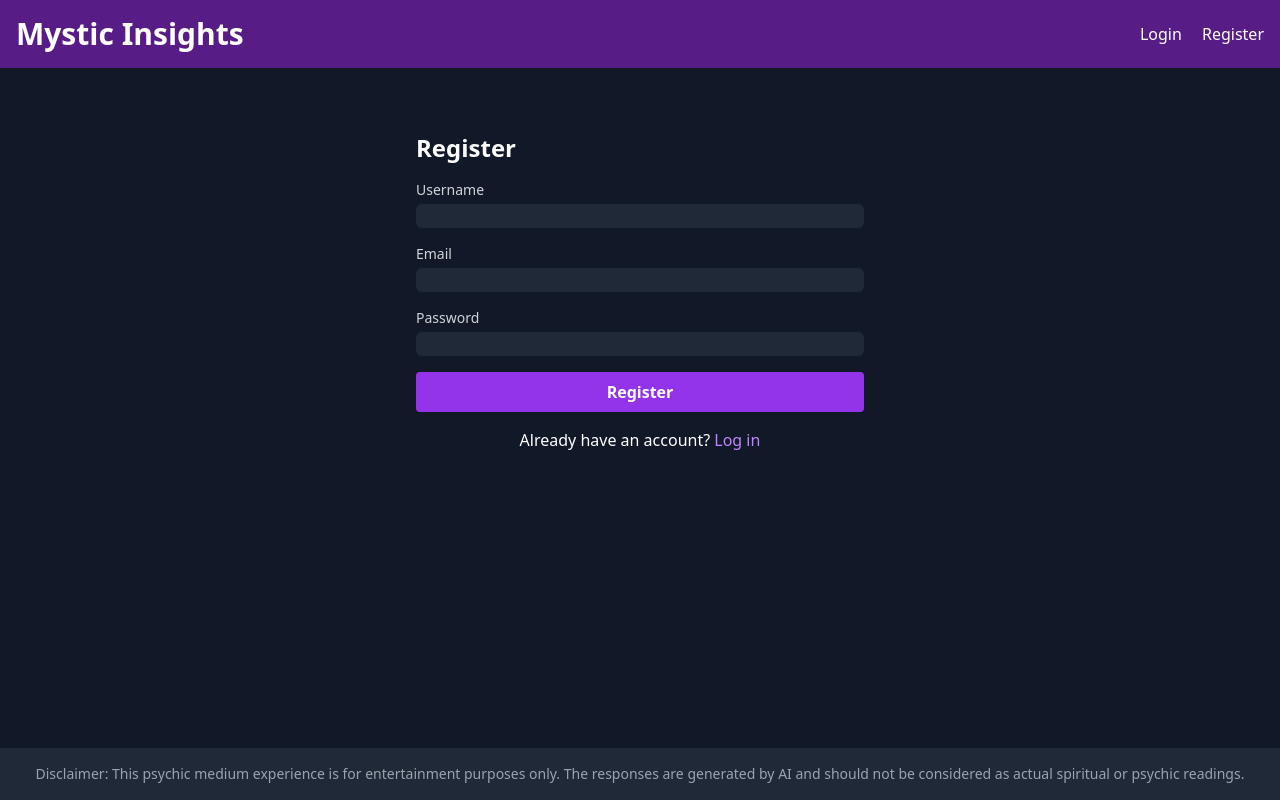
After one commit to ccandelora/GeminiPhantom, a Flask app: page /register in a window 1280 px wide. The commit adds this page. Run offline with Flask 3, Linux system fonts and the light colour scheme; some libraries are stand-ins or nearby versions.

```diff
--- /dev/null
+++ b/templates/base.html
@@ -0,0 +1,34 @@
+<!DOCTYPE html>
+<html lang="en">
+<head>
+    <meta charset="UTF-8">
+    <meta name="viewport" content="width=device-width, initial-scale=1.0">
+    <title>{% block title %}Psychic Medium Experience{% endblock %}</title>
+    <script src="https://cdn.tailwindcss.com"></script>
+    <link rel="stylesheet" href="{{ url_for('static', filename='css/styles.css') }}">
+</head>
+<body class="bg-gray-900 text-white min-h-screen flex flex-col">
+    <header class="bg-purple-900 p-4 flex justify-between items-center">
+        <h1 class="text-3xl font-bold">Mystic Insights</h1>
+        <nav>
+            {% if current_user.is_authenticated %}
+                <a href="{{ url_for('past_sessions') }}" class="text-white hover:text-gray-300 mr-4">Past Sessions</a>
+                <a href="{{ url_for('logout') }}" class="text-white hover:text-gray-300">Logout</a>
+            {% else %}
+                <a href="{{ url_for('login') }}" class="text-white hover:text-gray-300 mr-4">Login</a>
+                <a href="{{ url_for('register') }}" class="text-white hover:text-gray-300">Register</a>
+            {% endif %}
+        </nav>
+    </header>
+
+    <main class="flex-grow container mx-auto px-4 py-8">
+        {% block content %}{% endblock %}
+    </main>
+
+    <footer class="bg-gray-800 p-4 text-center text-sm text-gray-400">
+        <p>Disclaimer: This psychic medium experience is for entertainment purposes only. The responses are generated by AI and should not be considered as actual spiritual or psychic readings.</p>
+    </footer>
+
+    <script src="{{ url_for('static', filename='js/script.js') }}"></script>
+</body>
+</html>
--- a/templates/login.html
+++ b/templates/login.html
@@ -1,4 +1,6 @@
 {% extends "base.html" %}
+
+{% block title %}Login - Psychic Medium Experience{% endblock %}
 
 {% block content %}
 <div class="max-w-md mx-auto mt-8">
--- a/templates/past_sessions.html
+++ b/templates/past_sessions.html
@@ -1,4 +1,6 @@
 {% extends "base.html" %}
+
+{% block title %}Past Sessions - Psychic Medium Experience{% endblock %}
 
 {% block content %}
 <div class="container mx-auto px-4 py-8">
--- a/templates/register.html
+++ b/templates/register.html
@@ -1,4 +1,6 @@
 {% extends "base.html" %}
+
+{% block title %}Register - Psychic Medium Experience{% endblock %}
 
 {% block content %}
 <div class="max-w-md mx-auto mt-8">
```
Also changed, not shown: Pasted-TemplateNotFound-jinja2-exceptions-TemplateNotFound-base-html-Traceback-most-recent-call-last-Fi-1727441014639.txt (added, +50 -0 lines).
